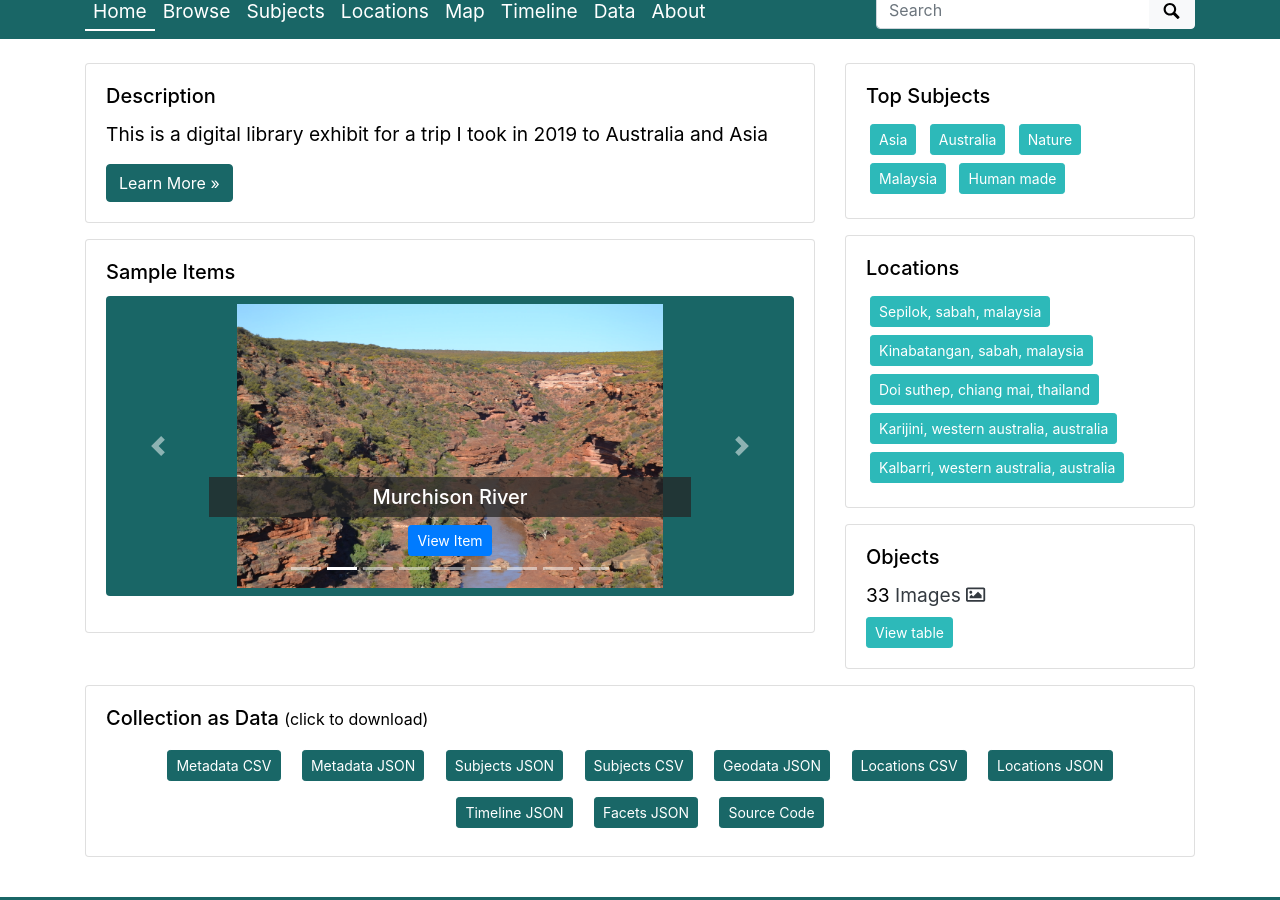
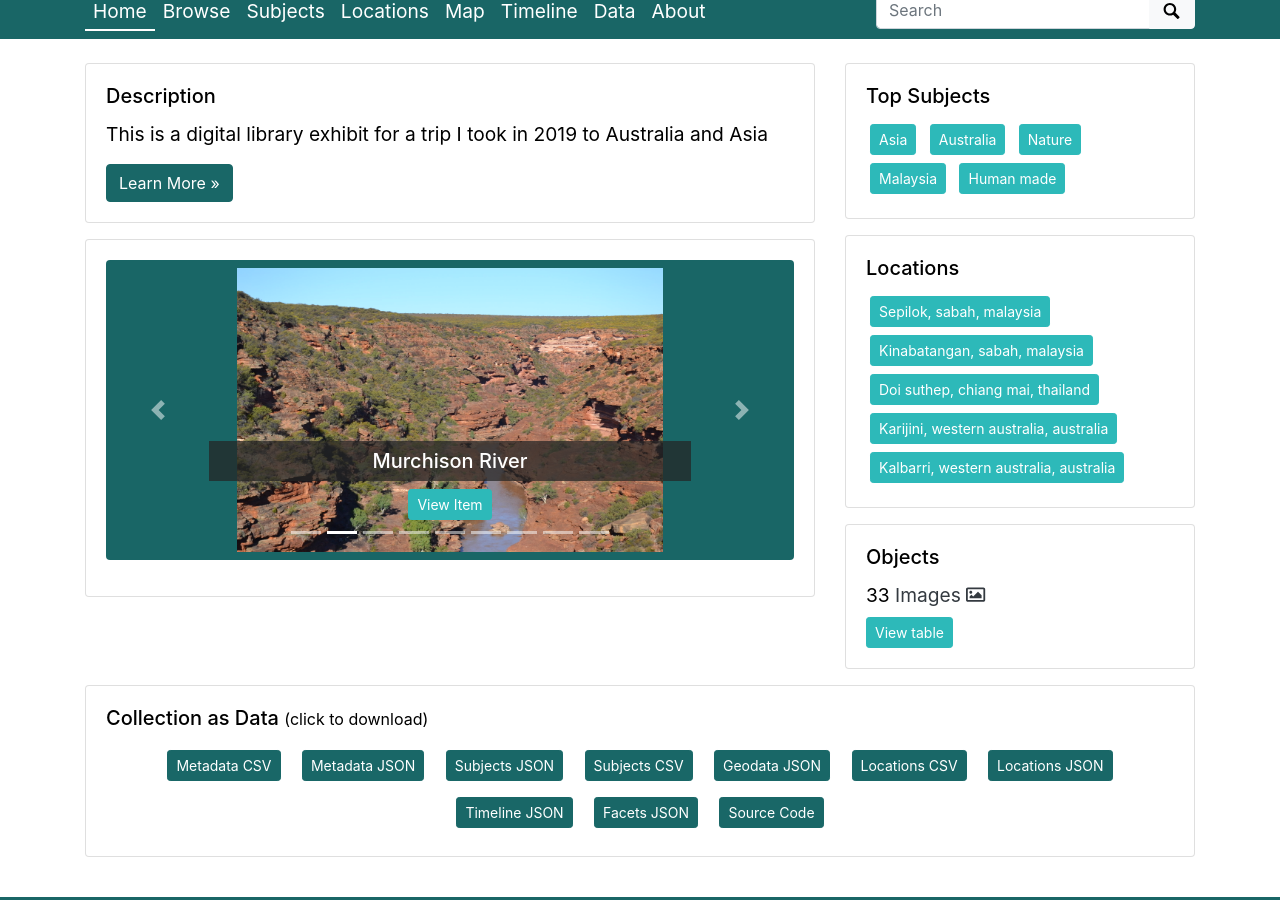
Before and after one commit to mikasmith97/final.github.io, a Jekyll site: the page built from index.md, in a window 1280 px wide and 900 px high, scrolled down 360 px. Built offline with Jekyll 4.4.1, drawn with Linux system fonts in a browser that asks for light colours.

Commit message:
Update carousel.html

```diff
--- a/_includes/index/carousel.html
+++ b/_includes/index/carousel.html
@@ -21,7 +21,7 @@
 {%- assign youtube-items = site.data[site.metadata ] | where_exp: "item","item.youtubeid" -%}
 {%- if youtube-items -%}{%- assign carousel-items = image-items | concat: youtube-items -%}{%- else -%}{%- assign carousel-items = image-items -%}{% endif %}
 {%- assign carousel-max = include.max | default: 9 -%}
-{%- assign btn-color = include.btn-color | default: "primary" -%}
+{%- assign btn-color = include.btn-color | default: "bttns" -%}
 {%- assign btn-text = include.btn-text | default: "View Item" -%}
 
 {%- comment -%}
@@ -33,7 +33,6 @@
 <div class="card mb-3">
     {% if include.header %}<h5 class="card-header">{{ include.header }}</h5>{% endif %}
     <div class="card-body">
-        {% if include.title %}<h5 class="card-title">{{ include.title }}</h5>{% endif %}
 
         <div id="imageCarousel" class="carousel slide bg-bckgrnd rounded mb-3" data-ride="carousel">
             <ol id="carouselIndicators" class="carousel-indicators">
```
